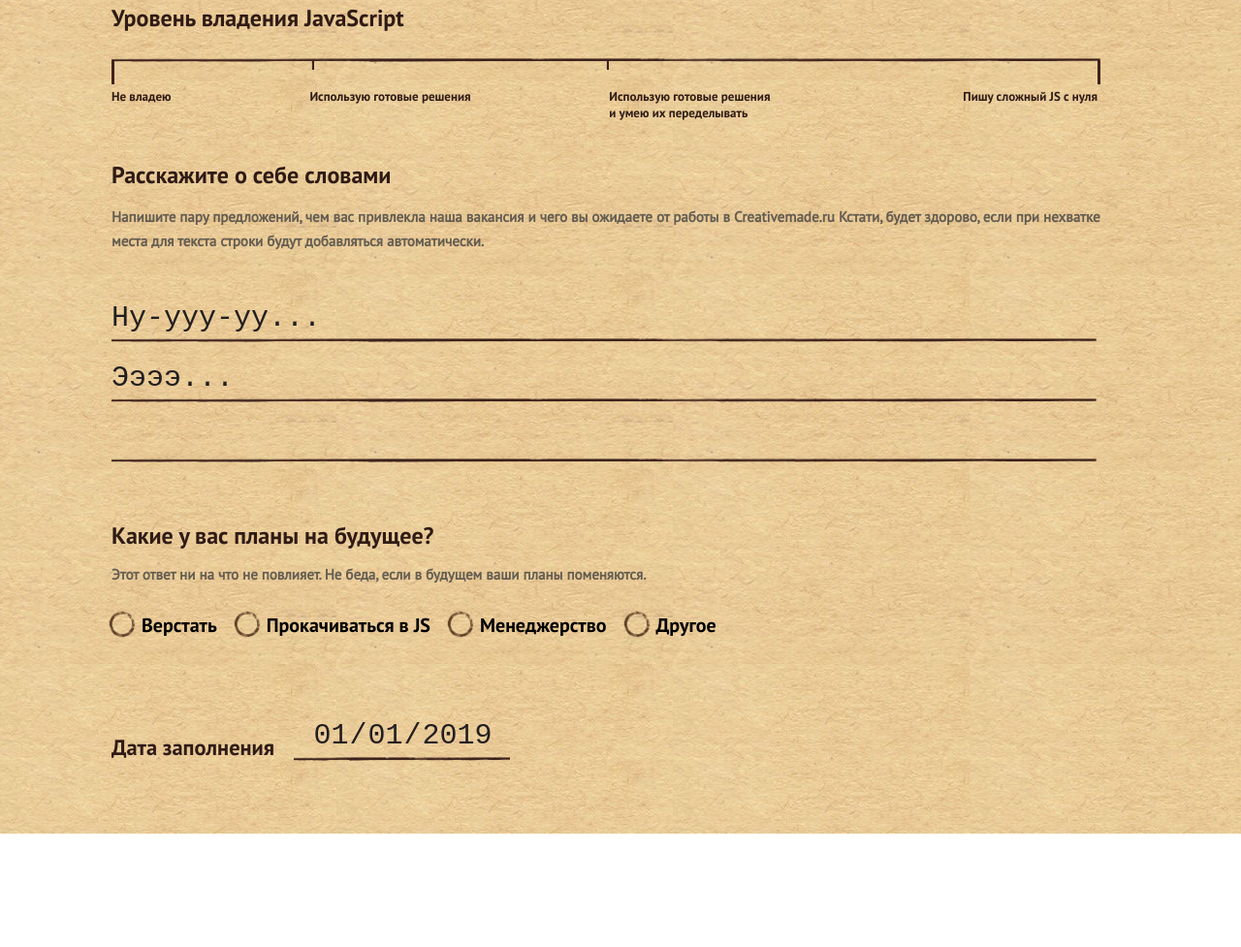
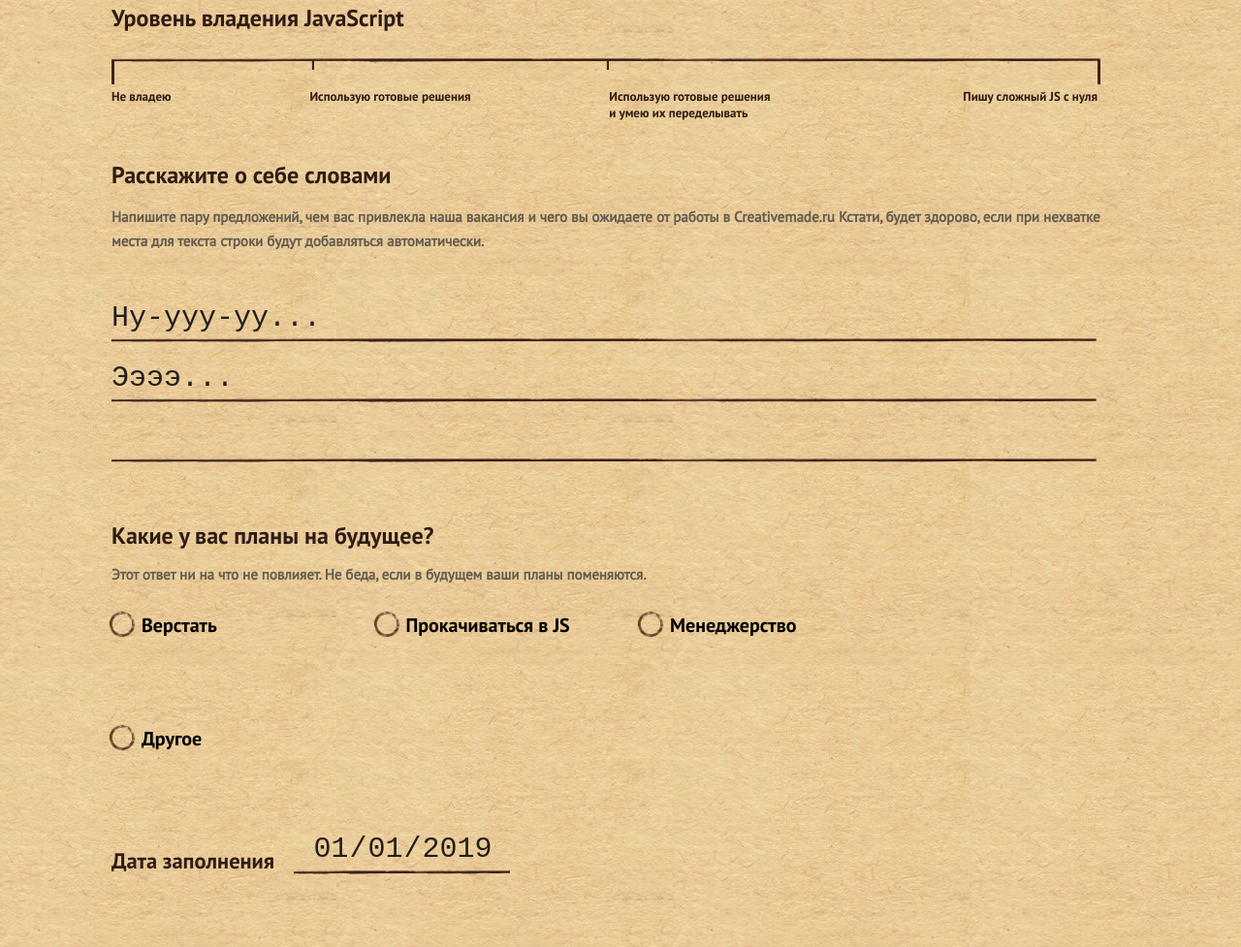
Before and after one commit to Abror4544/form, a plain HTML site: page index.html in a window 1280 px wide. Shown: the part 1114-2091 px from the top of the page at 97% size. Before the commit the page ends 1974 px from the top, so only its background shows below. Drawn offline with Linux system fonts and the light colour scheme.

Commit message:
Update index.html

```diff
--- a/index.html
+++ b/index.html
@@ -27,7 +27,7 @@
     </header>
     <div class="container">
         <form>
-            <img src="images/title.png" alt="">
+            <img class="title_img" src="images/title.png" alt="">
             <div class="text_info">
                 <div class="text d-flex">
                     <p class="text_1">Полное ФИО</p>
@@ -227,29 +227,29 @@
             <div class="futureplans">
                 <h2>Какие у вас планы на будущее?</h2>
                 <p>Этот ответ ни на что не повлияет. Не беда, если в будущем ваши планы поменяются.</p>
-                <div class="radio d-flex">
-                    <div class="first">
+                <div class="radio d-flex row">
+                    <div class="first col-lg-3 col-md-3 col-md-6 col-12">
                         <label>
                             <input type="radio" value="verst" name="fp" checked>
                             <img class="radiocycle" src="images/ellips.png" alt="">
                             <img class="radiodone" src="images/circleinellips.png" alt="">Верстать
                         </label>
                     </div>
-                    <div class="first">
+                    <div class="first col-lg-3 col-md-3 col-md-6 col-12">
                         <label>
                             <input type="radio" value="js" name="fp">
                             <img class="radiocycle" src="images/ellips.png" alt="">
                             <img class="radiodone" src="images/circleinellips.png" alt="">Прокачиваться в JS
                         </label>
                     </div>
-                    <div class="first">
+                    <div class="first col-lg-3 col-md-3 col-md-6 col-12">
                         <label>
                             <input type="radio" value="mg" name="fp">
                             <img class="radiocycle" src="images/ellips.png" alt="">
                             <img class="radiodone" src="images/circleinellips.png" alt="">Менеджерство
                         </label>
                     </div>
-                    <div class="first">
+                    <div class="first col-lg-3 col-md-3 col-md-6 col-12">
                         <label>
                             <input type="radio" value="other" name="fp">
                             <img class="radiocycle" src="images/ellips.png" alt="">
```
